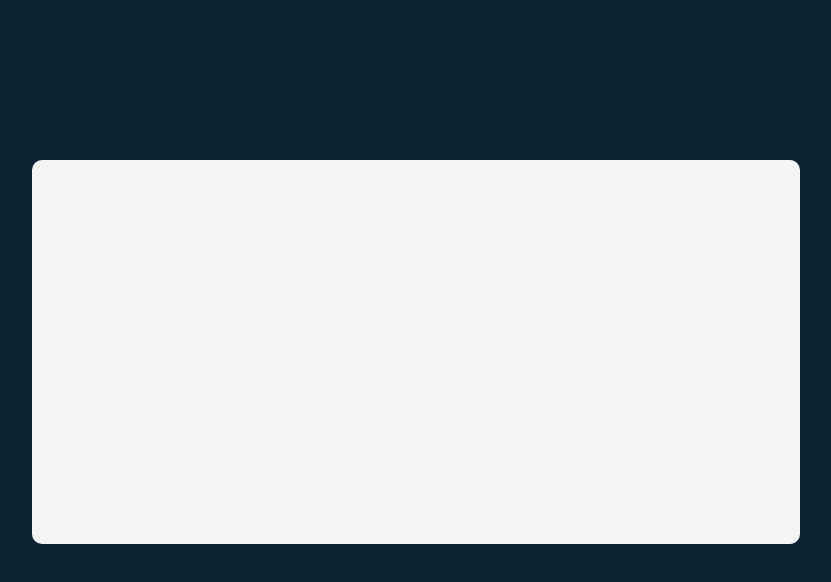
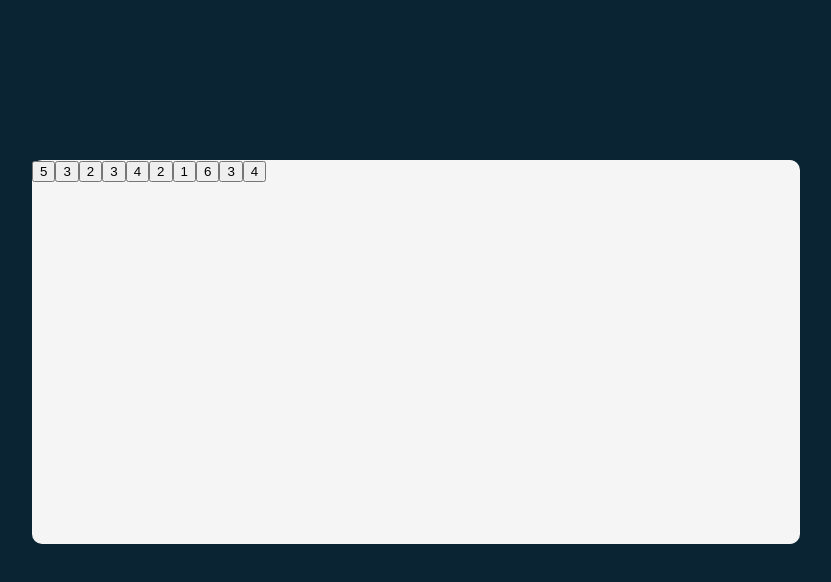
Before and after one commit to justberatt/tenziesGame, a React (Vite) app: page / in a window 1280 px wide. Shown: the top 582 px of the page, without its empty margins (224-1055 px from the left). Built offline with nearby package versions, Linux system fonts and the light colour scheme.

Commit message:
imported the Die.jsx component and included it inside the main

```diff
--- a/src/App.jsx
+++ b/src/App.jsx
@@ -1,11 +1,22 @@
-import { useState } from 'react'
+import Die from './components/Die'
 
 function App() {
-  const [count, setCount] = useState(0)
 
   return (
     <>
       <main>
+        <div className="dice-container">
+          <Die value={5}/>
+          <Die value={3}/>
+          <Die value={2}/>
+          <Die value={3}/>
+          <Die value={4}/>
+          <Die value={2}/>
+          <Die value={1}/>
+          <Die value={6}/>
+          <Die value={3}/>
+          <Die value={4}/>
+        </div>
       </main>
     </>
   )
```
